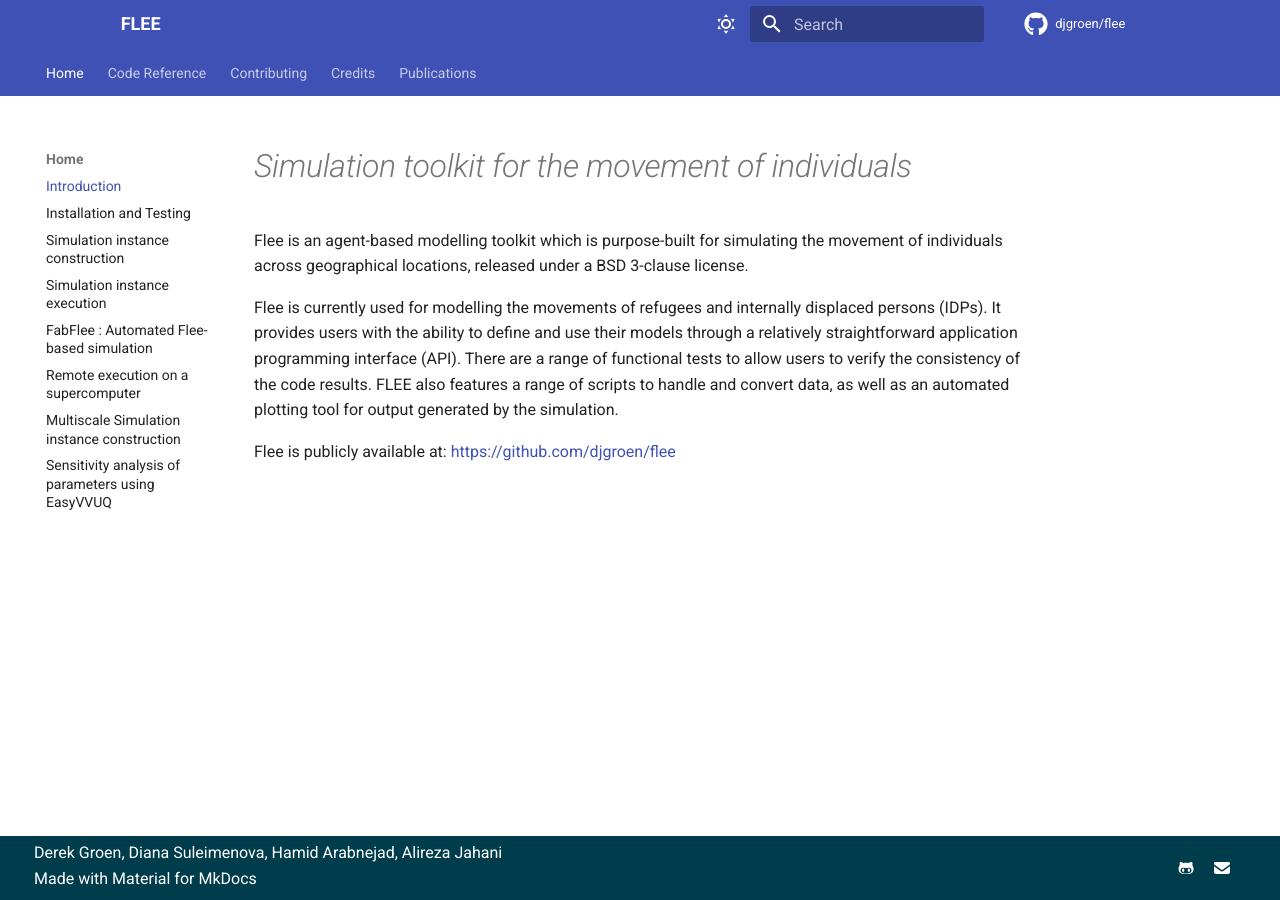
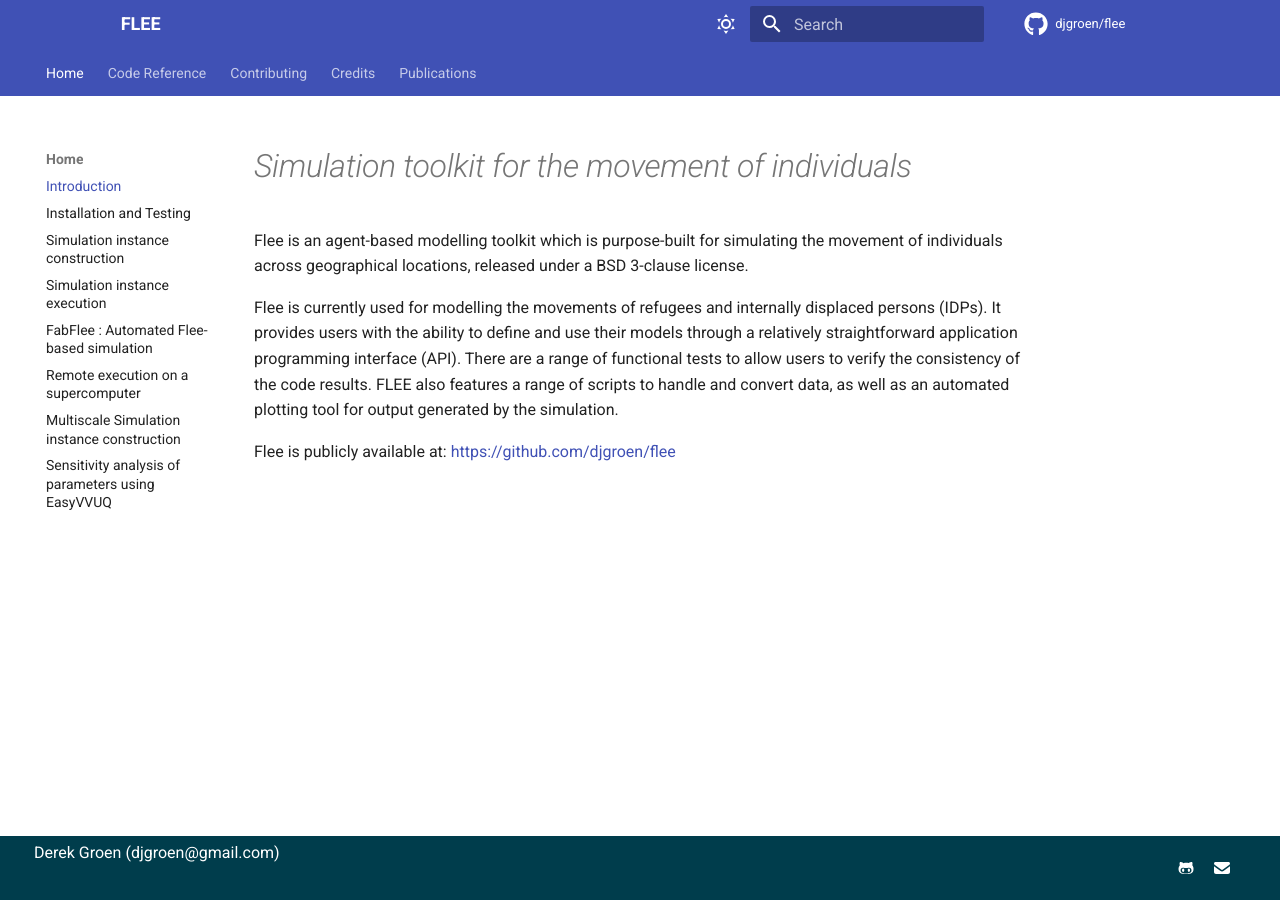
Before and after one commit to arabnejad/flee_pip_test, an MkDocs documentation site: the page built from docs/index.md, in a window 1280 px wide. Built offline with MkDocs 1.6.1 and Material for MkDocs 9.7.7, drawn with Linux system fonts in a browser that asks for light colours; comment, search, counter and statistics services are not loaded.

Commit message:
final updates on website

```diff
--- a/docs/static/theme/overrides/partials/footer.html
+++ b/docs/static/theme/overrides/partials/footer.html
@@ -13,14 +13,6 @@
             {{ config.copyright }}
           </div>
         {% endif %}
-        Made with
-        <a
-          href="https://squidfunk.github.io/mkdocs-material/"
-          target="_blank" rel="noopener"
-        >
-          Material for MkDocs
-        </a>
-        {{ extracopyright }}
       </div>
 
       <!-- Social links -->
--- a/mkdocs.yml
+++ b/mkdocs.yml
@@ -15,7 +15,7 @@ site_author: Hamid Arabnejad
 docs_dir: docs/
 
 # Copyright
-copyright: Derek Groen, Diana Suleimenova, Hamid Arabnejad, Alireza Jahani
+copyright: Derek Groen (djgroen@gmail.com)
 
 ####################
 #   Social Media   #
```
